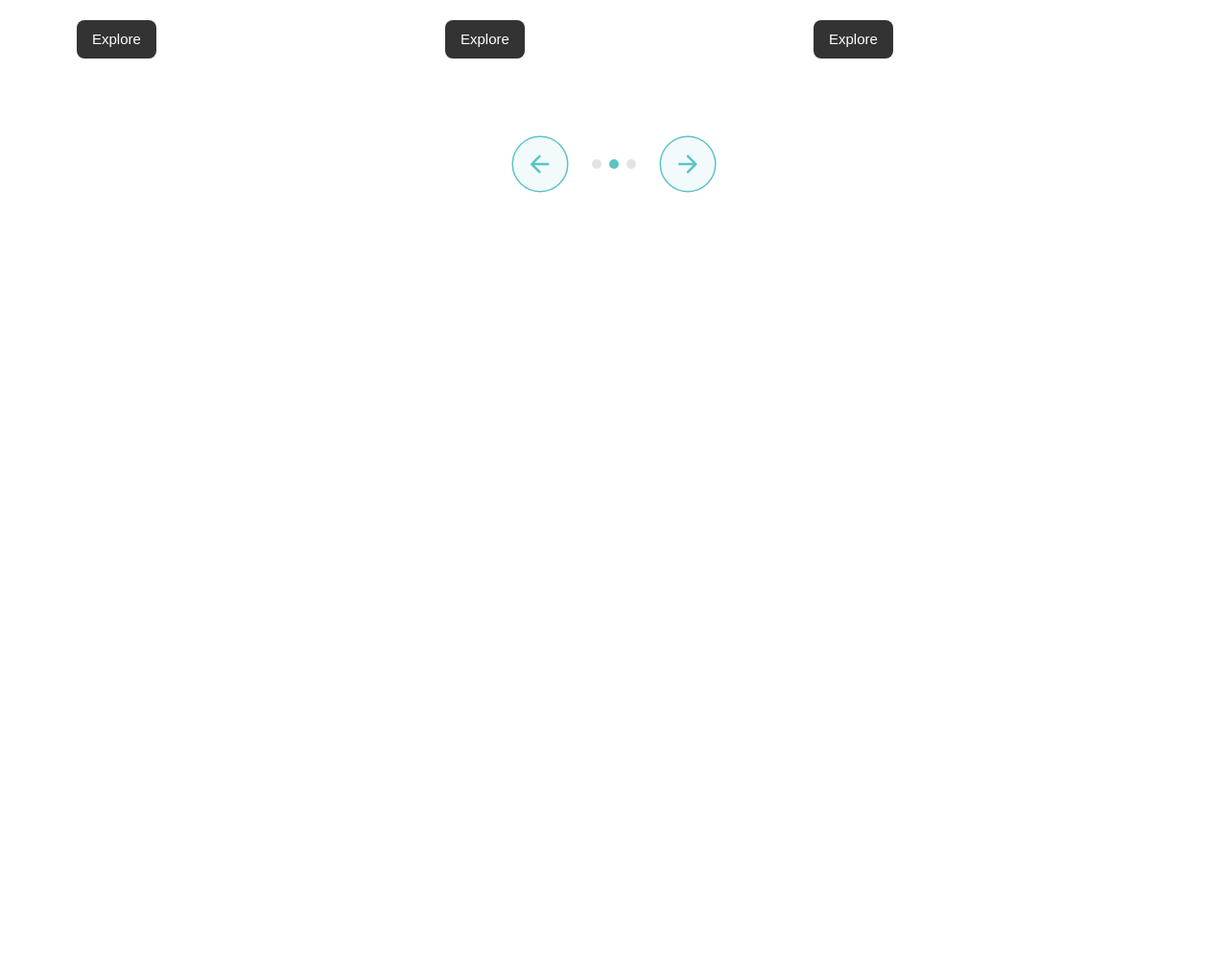
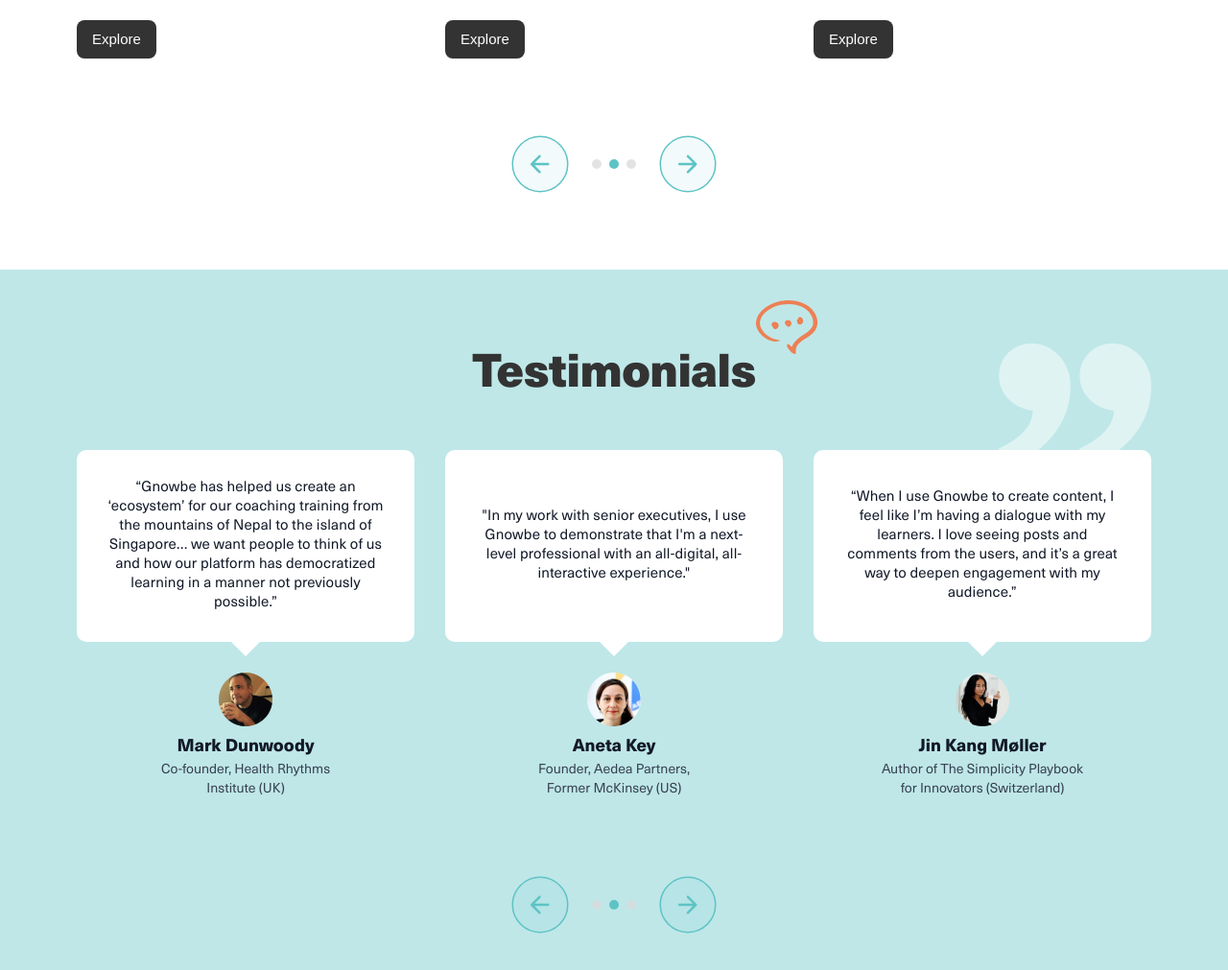
Before and after one commit to MrDalmatov/gnowbe, a website built with Parcel: page src/index.html in a window 1280 px wide. Shown: the part 3390-4401 px from the top of the page at 96% size. Before the commit the page ends 3671 px from the top, so only its background shows below. Built offline with nearby package versions, Linux system fonts and the light colour scheme.

Commit message:
feat: add section reviews

```diff
--- a/src/index.html
+++ b/src/index.html
@@ -160,6 +160,52 @@
         </div>
       </div>
     </section>
+    <section class="section reviews">
+      <div class="container">
+        <h2 class="reviews__title">Testimonials</h2>
+        <div class="slider-wrapper">
+          <div class="slider">
+            <div class="review">
+              <div class="review__header">
+                <p class="review__text">“Gnowbe has helped us create an ‘ecosystem’ for our coaching training from the mountains of Nepal to the island of Singapore… we want people to think of us and how our platform has democratized learning in a manner not previously possible.”</p>
+              </div>
+              <div class="review__footer">
+                <img class="review__avatar" src="assets/images/avatar-1.png" alt="">
+                <h4 class="review__title">Mark Dunwoody</h4>
+                <p class="review__subtitle">Co-founder, Health Rhythms <br> Institute (UK)</p>
+              </div>
+            </div>
+            <div class="review">
+              <div class="review__header">
+                <p class="review__text">"In my work with senior executives, I use Gnowbe to demonstrate that I'm a next-level professional with an all-digital, all-interactive experience."</p>
+              </div>
+              <div class="review__footer">
+                <img class="review__avatar" src="assets/images/avatar-2.png" alt="">
+                <h4 class="review__title">Aneta Key</h4>
+                <p class="review__subtitle">Founder, Aedea Partners,
+                 <br> Former McKinsey (US)</p>
+              </div>
+            </div>
+            <div class="review">
+              <div class="review__header">
+                <p class="review__text">“When I use Gnowbe to create content, I feel like I’m having a dialogue with my learners. I love seeing posts and comments from the users, and it’s a great way to deepen engagement with my audience.”</p>
+              </div>
+              <div class="review__footer">
+                <img class="review__avatar" src="assets/images/avatar-3.png" alt="">
+                <h4 class="review__title">Jin Kang Møller</h4>
+                <p class="review__subtitle">Author of The Simplicity Playbook <br>
+                  for Innovators (Switzerland)</p>
+              </div>
+            </div>
+          </div>
+          <div class="pagination">
+            <img src="assets/images/icons/arrow-back.svg" alt="">
+            <img src="assets/images/icons/slider-dots.svg" alt="">
+            <img src="assets/images/icons/arrow-forward.svg" alt="">
+          </div>
+        </div>
+      </div>
+    </section>
   </main>
 
   <footer class="footer">
--- a/src/styles/components/_feature.scss
+++ b/src/styles/components/_feature.scss
@@ -49,8 +49,4 @@
     }
   }
 
-  .pagination {
-    display: flex;
-    align-items: center;
-  }
 }
--- a/src/styles/components/_module.scss
+++ b/src/styles/components/_module.scss
@@ -2,3 +2,4 @@
 @import './typography';
 @import './advantages-card';
 @import './feature';
+@import './review';
--- /dev/null
+++ b/src/styles/components/_review.scss
@@ -0,0 +1,51 @@
+.review {
+  width: calc(100% / 3);
+
+  .review__header {
+    background-color: $white;
+    padding: 4rem 3.2rem;
+    border-radius: 10px;
+    position: relative;
+    height: 200px;
+    display: flex;
+    justify-content: center;
+    align-items: center;
+    text-align: center;
+
+
+
+    &::after {
+      content: '';
+      width: 24px;
+      height: 24px;
+      background-color: $white;
+      position: absolute;
+      bottom: -10px;
+      left: calc(50% - 12px);
+      transform: rotate(45deg);
+    }
+
+    .review__text {
+      text-align: center;
+      @include text-basic (1.5rem, 400, #111827, 2rem);
+      letter-spacing: 0.15px;
+    }
+  }
+
+  .review__footer {
+    display: flex;
+    flex-direction: column;
+    align-items: center;
+    margin-top: 3.2rem;
+
+    .review__title {
+      margin-top: 0.8rem;
+      @include text-basic (1.8rem, 700, #111827, 2.8rem)
+    }
+
+    .review__subtitle {
+      @include text-basic (1.4rem, normal, #374151, 2rem);
+      text-align: center;
+    }
+  }
+}
--- a/src/styles/layout/_module.scss
+++ b/src/styles/layout/_module.scss
@@ -5,3 +5,4 @@
 @import './advantages';
 @import './qrcode';
 @import './features';
+@import './reviews';
--- /dev/null
+++ b/src/styles/layout/_reviews.scss
@@ -0,0 +1,28 @@
+.reviews {
+  background-color: $bg-color-blue;
+  padding: 8rem 0;
+
+  .reviews__title {
+    text-align: center;
+    position: relative;
+
+    &::after {
+      content: url(../assets/images/icons/13.svg);
+      position: absolute;
+      top: -80%;
+    }
+  }
+
+  .slider-wrapper {
+    margin-top: 4.8rem;
+    position: relative;
+
+    &::after {
+      content: url(../assets/images/icons/Quote_mark.svg);
+      position: absolute;
+      top: -22%;
+      right: 0;
+      opacity: 0.5;
+    }
+  }
+}
```
Also changed, not shown: src/assets/images/avatar-1.png (added), src/assets/images/avatar-2.png (added), src/assets/images/avatar-3.png (added), src/assets/images/icons/13.svg (added), src/assets/images/icons/Quote_mark.svg (added), 1 other file.
